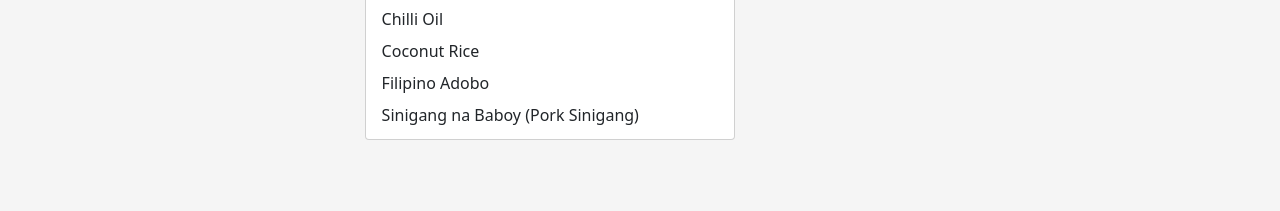
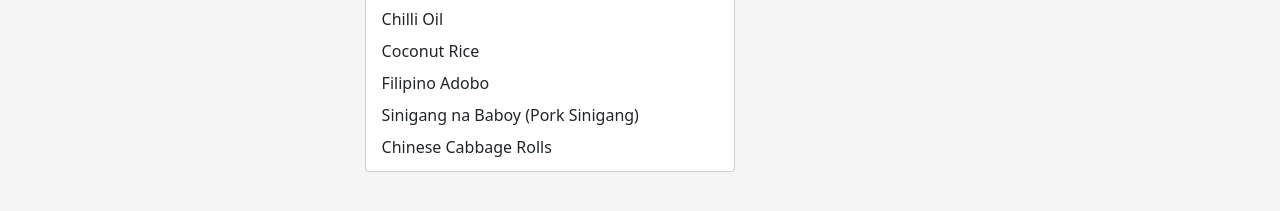
Before and after one commit to Xantiem/xantiem.github.io, a plain HTML site: page index.html in a window 1280 px wide. Both pictures are taken after a click on the button "Food". Shown: the part 93-304 px from the top of the page. Drawn offline with nearby package versions, Linux system fonts and the light colour scheme.

Commit message:
Update index.html

```diff
--- a/index.html
+++ b/index.html
@@ -47,6 +47,7 @@
                             <li><a class="dropdown-item" href="food/CoconutRice.html">Coconut Rice</a></li>
                             <li><a class="dropdown-item" href="food/FilipinoAdobo.html">Filipino Adobo</a></li>
                             <li><a class="dropdown-item" href="food/SinigangNaBaboy.html">Sinigang na Baboy (Pork Sinigang)</a></li>
+                            <li><a class="dropdown-item" href="food/ChineseCabbageRolls.html">Chinese Cabbage Rolls</a></li>
                         </ul>
                     </li>
                     <li class="nav-item">
```
